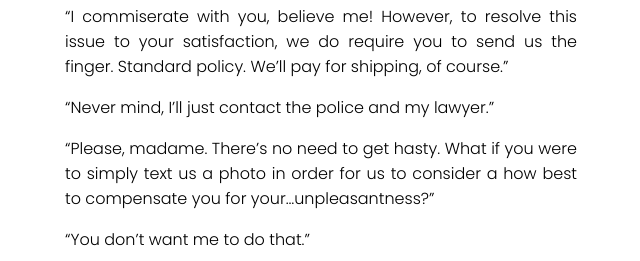
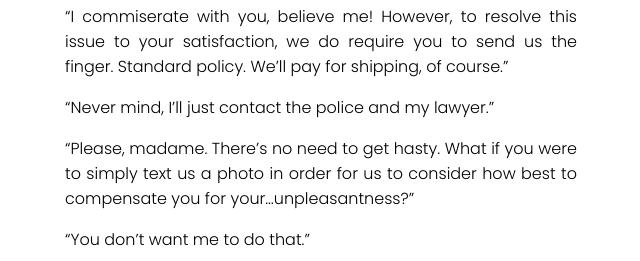
Before and after one commit to konstantinstanmeyer/gerald-elias-new, a Next.js app: page /free-story in a window 1280 px wide. Shown: the part 1960-2221 px from the top of the page, without its empty margins (319-959 px from the left). Built offline with nearby package versions, Linux system fonts and the light colour scheme; a web font is replaced by a local one.

Commit message:
bonbons story typo fix line 42

```diff
--- a/app/free-story/page.js
+++ b/app/free-story/page.js
@@ -39,7 +39,7 @@ export default function FreeStory(){
     shipping, of course.”</p>
                 <p>“Never mind, I’ll just contact the police and my lawyer.”</p>
                 <p>“Please, madame. There’s no need to get hasty. What if you were to simply text
-    us a photo in order for us to consider a how best to compensate you for
+    us a photo in order for us to consider how best to compensate you for
     your…unpleasantness?”</p>
                 <p>“You don’t want me to do that.”</p>
                 <p>“Why not?”</p>
```
